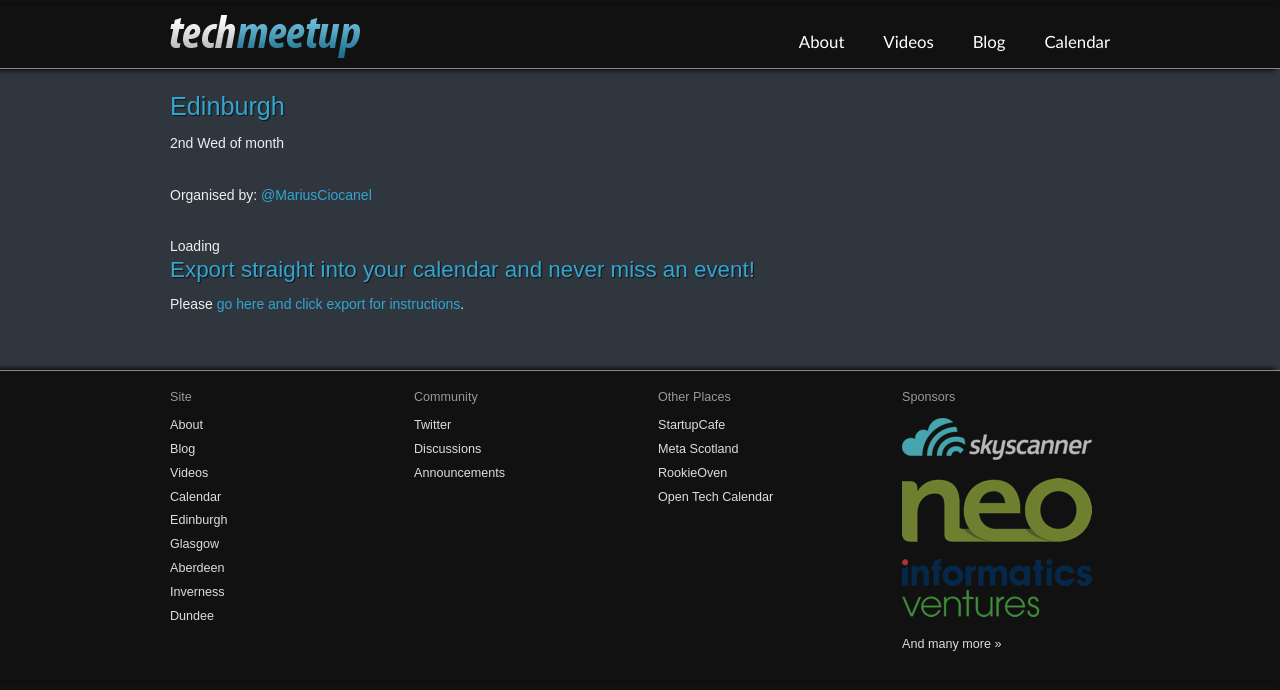
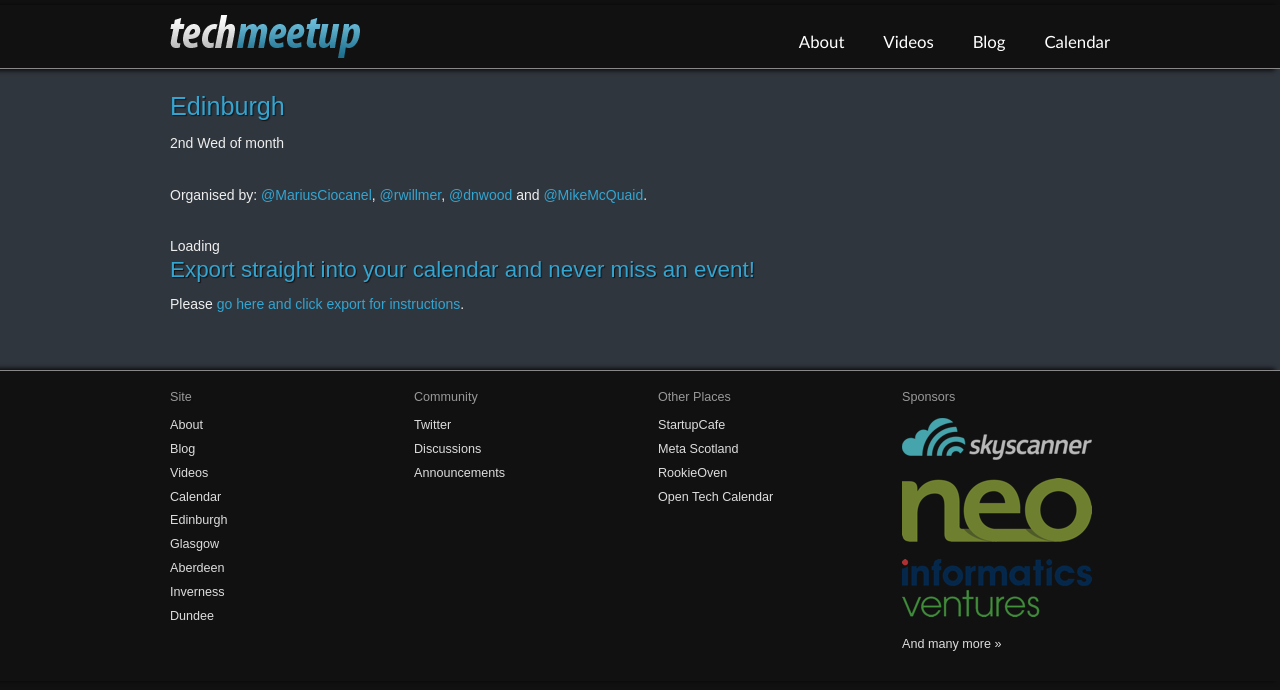
Before and after one commit to techmeetup/techmeetup.co.uk, a Jekyll site: the page built from edinburgh.html, in a window 1280 px wide. Shown: the top 690 px of the page. Built offline with Jekyll 4.4.1, drawn with Linux system fonts in a browser that asks for light colours; Markdown is read by kramdown in place of the engine named in the settings.

Commit message:
Update Edinburgh organisers.

```diff
--- a/edinburgh.html
+++ b/edinburgh.html
@@ -8,7 +8,10 @@
 <p>2nd Wed of month</p>
 
 <p class="organisers">
-	Organised by:  <a class="organiser" href="http://www.twitter.com/mariusciocanel">@MariusCiocanel</a>
+	Organised by: <a class="organiser" href="http://www.twitter.com/MariusCiocanel">@MariusCiocanel</a>,
+	<a class="organiser" href="http://www.twitter.com/rwillmer">@rwillmer</a>,
+	<a class="organiser" href="http://www.twitter.com/dnwood">@dnwood</a> and
+	<a class="organiser" href="http://www.twitter.com/MikeMcQuaid">@MikeMcQuaid</a>.
 </p>
 
 <div id="UpcomingEvents"></div>
```
